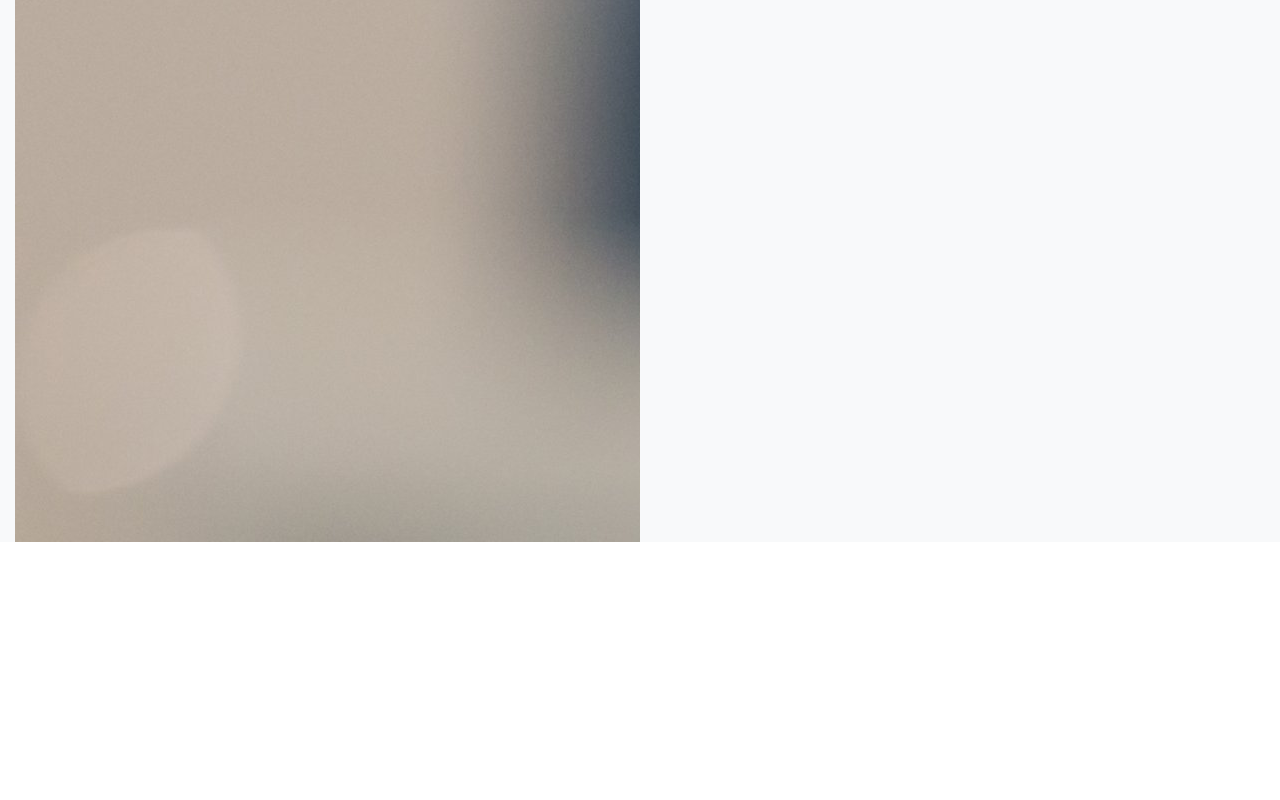
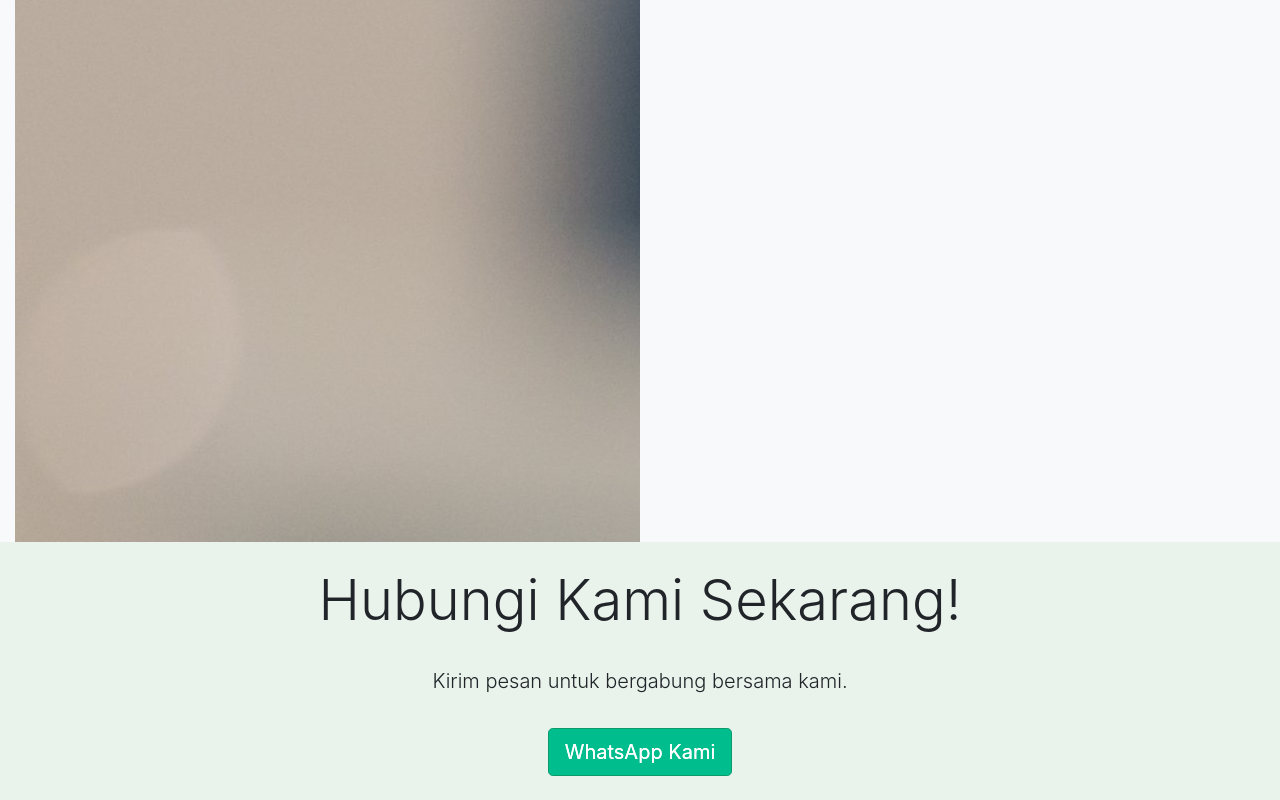
Before and after one commit to SanjayaPutra23/LandingPage_DenganBootstrap, a plain HTML site: page index.html in a window 1280 px wide. Shown: the part 2965-3765 px from the top of the page. Before the commit the page ends 3507 px from the top, so only its background shows below. Drawn offline with Linux system fonts and the light colour scheme.

Commit message:
Membangun Menu Contact Us

```diff
--- a/index.html
+++ b/index.html
@@ -202,5 +202,11 @@
                 </div>
             </div>
     </section>
+    <!--contact-->
+    <section id="contact" class="container-fluid text-center" style="background-color: #e9f2eb; padding-top: 25px;">
+        <h2 class="display-4 pb-4">Hubungi Kami Sekarang!</h2>
+        <p class="lead pb-3">Kirim pesan untuk bergabung bersama kami.</p>
+        <a href="#" class="btn button-primer btn-lg mb-4">WhatsApp Kami</a>
+    </section>
 </body>
 </html>
```
